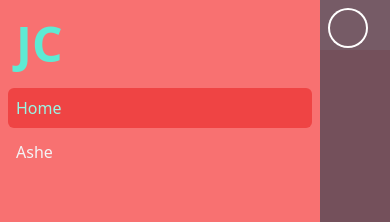
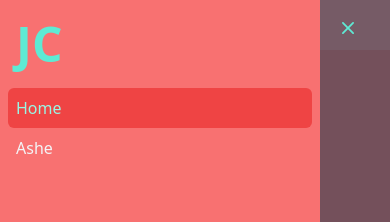
Before and after one commit to Jtcruthers/jtcruthers.github.io, a Nuxt app: page / in a window 390 px wide. Both pictures are taken after a click on the button 26 px from the left and 26 px from the top of the page. Shown: the top 222 px of the page. Built offline with nearby package versions, Linux system fonts and the light colour scheme.

Commit message:
Fixed mobile sidebar not clicking except on text

```diff
--- a/components/layouts/SidebarLayout.vue
+++ b/components/layouts/SidebarLayout.vue
@@ -1,3 +1,18 @@
+<script setup lang="ts">
+import { ref, computed } from 'vue'
+import { Dialog, DialogPanel, TransitionChild, TransitionRoot } from '@headlessui/vue'
+import { Bars3Icon, XMarkIcon } from '@heroicons/vue/20/solid/index.js'
+
+const route = useRoute()
+const navigation = computed(() => [
+  { name: 'Home', to: '/', current: route.path === '/'},
+  { name: 'Ashe', to: '/ashe', current: route.path === '/ashe' },
+])
+
+const sidebarOpen = ref(false)
+const logoName = 'JC'
+</script>
+
 <template>
   <div class="text-white bg-red-500 h-full w-full">
     <TransitionRoot as="template" :show="sidebarOpen">
@@ -11,8 +26,8 @@
             <DialogPanel class="relative flex w-full max-w-xs flex-1 flex-col bg-red-400">
               <TransitionChild as="template" enter="ease-in-out duration-300" enter-from="opacity-0" enter-to="opacity-100" leave="ease-in-out duration-300" leave-from="opacity-100" leave-to="opacity-0">
                 <div class="absolute top-0 right-0 -mr-12 pt-2">
-                  <button type="button" class="ml-1 flex h-10 w-10 items-center justify-center rounded-full focus:outline-none focus:ring-2 focus:ring-inset focus:ring-white" @click="sidebarOpen = false">
-                    <span class="sr-only">Close sidebar</span>
+                  <button type="button" class="ml-1 flex h-10 w-10 items-center justify-center rounded-full focus:outline-none" @click="sidebarOpen = false">
+                    <XMarkIcon class="h-6 w-6 text-teal-300" aria-hidden="true" />
                   </button>
                 </div>
               </TransitionChild>
@@ -21,9 +36,11 @@
                   <span class="text-5xl text-teal-300 font-bold">{{ logoName }}</span>
                 </div>
                 <nav class="mt-5 space-y-1 px-2">
-                  <span v-for="item in navigation" :key="item.name" :class="[item.current ? 'bg-red-500 text-teal-200' : 'text-gray-100 hover:bg-red-400 hover:text-white', 'group flex items-center px-2 py-2 text-base font-medium rounded-md']">
-                    <NuxtLink :to="item.to" @click="sidebarOpen = false">{{ item.name }}</NuxtLink>
-                  </span>
+                  <NuxtLink v-for="item in navigation" :key="item.name" :to="item.to" @click="sidebarOpen = false">
+                    <span :class="[item.current ? 'bg-red-500 text-teal-200' : 'text-gray-100 hover:bg-red-500 hover:text-white', 'group flex items-center px-2 py-2 text-base font-medium rounded-md']">
+                      {{ item.name }}
+                    </span>
+                  </NuxtLink>
                 </nav>
               </div>
             </DialogPanel>
@@ -55,7 +72,7 @@
     </div>
     <div class="flex flex-1 flex-col md:pl-64 h-full">
       <div class="sticky top-0 z-10 bg-red-400 pl-1 pt-1 sm:pl-3 sm:pt-3 md:hidden">
-        <button type="button" class="-ml-0.5 -mt-0.5 inline-flex h-12 w-12 items-center justify-center rounded-md text-gray-500 hover:text-gray-900 focus:outline-none focus:ring-2 focus:ring-inset focus:ring-indigo-500" @click="sidebarOpen = true">
+        <button type="button" class="-ml-0.5 -mt-0.5 inline-flex h-12 w-12 items-center justify-center rounded-md text-gray-500 hover:text-gray-900 focus:outline-none focus:ring-2 focus:ring-inset focus:ring-teal-300" @click="sidebarOpen = true">
           <Bars3Icon class="h-6 w-6 text-teal-300" aria-hidden="true" />
         </button>
       </div>
@@ -67,18 +84,3 @@
     </div>
   </div>
 </template>
-
-<script setup lang="ts">
-import { ref, computed } from 'vue'
-import { Dialog, DialogPanel, TransitionChild, TransitionRoot } from '@headlessui/vue'
-import { Bars3Icon } from '@heroicons/vue/20/solid/index.js'
-
-const route = useRoute()
-const navigation = computed(() => [
-  { name: 'Home', to: '/', current: route.path === '/'},
-  { name: 'Ashe', to: '/ashe', current: route.path === '/ashe' },
-])
-
-const sidebarOpen = ref(false)
-const logoName = 'JC'
-</script>
```
